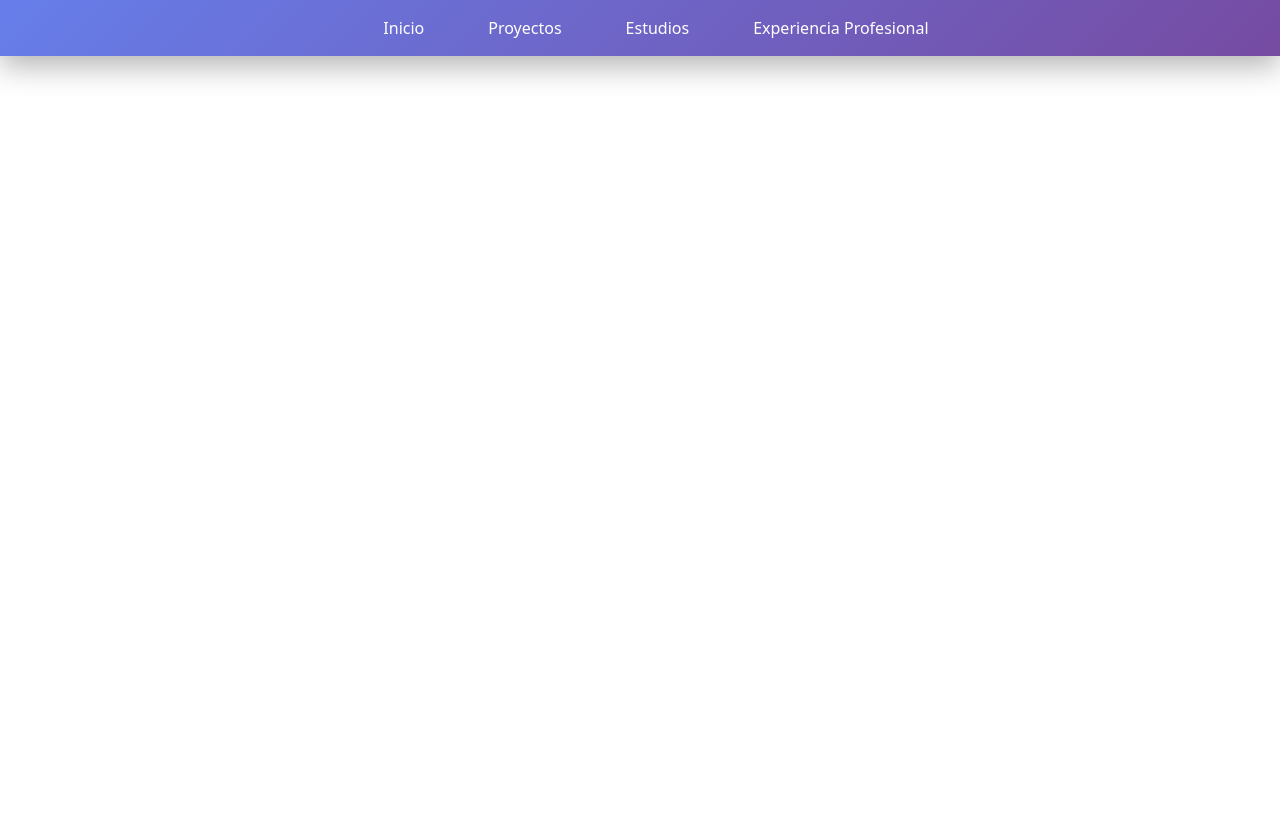
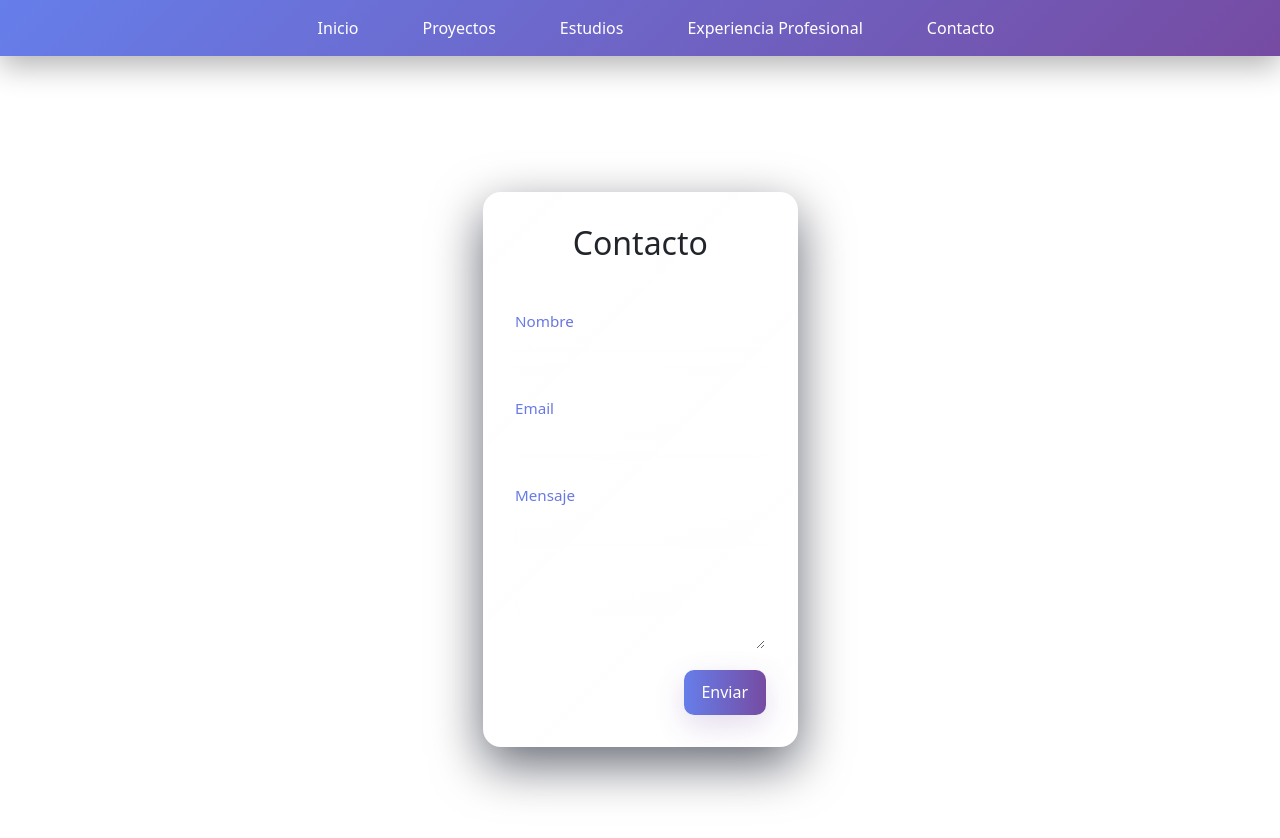
Before and after one commit to lluisespert/web, a React (Vite) app: page /contacto in a window 1280 px wide. Shown: the top 838 px of the page. Before the commit the page ends 800 px from the top, so only its background shows below. Built offline with nearby package versions, Linux system fonts and the light colour scheme.

Commit message:
Componente contacto creado, controlador para mandar el formulario por email, página de contacto hecha

```diff
--- a/src/aplicacion/App.jsx
+++ b/src/aplicacion/App.jsx
@@ -6,6 +6,8 @@ import Navbar from "../components/Navbar.jsx";
 import Home from '../pages/Home.jsx';
 import Proyectos from '../pages/Proyectos.jsx';
 import Estudios from '../pages/Estudios.jsx';
+import Experiencia from '../pages/Experiencia.jsx';
+import Contacto from '../pages/Contacto.jsx';
 
 function App() {
 
@@ -18,6 +20,8 @@ function App() {
           <Route path="/" element={<Home />} />
           <Route path="/proyectos" element={<Proyectos />} />
           <Route path="/estudios" element={<Estudios />} />
+          <Route path="/experiencia" element={<Experiencia />} />
+          <Route path="/contacto" element={<Contacto />} />
         </Routes>
       </ScrollToTop>
     </Router>
--- /dev/null
+++ b/src/components/Contact3D.jsx
@@ -0,0 +1,104 @@
+import React, { useRef, useState } from 'react';
+import '../estilos/estilos.css';
+
+export default function Contact3D() {
+  const cardRef = useRef(null)
+  const [form, setForm] = useState({ name: '', email: '', message: '' })
+  const [status, setStatus] = useState(null)
+
+  function handleMove(e) {
+    const card = cardRef.current
+    if (!card) return
+    const rect = card.getBoundingClientRect()
+    const x = e.clientX - rect.left
+    const y = e.clientY - rect.top
+    const cx = rect.width / 2
+    const cy = rect.height / 2
+    const dx = (x - cx) / cx
+    const dy = (y - cy) / cy
+    const rotY = dx * 8
+    const rotX = -dy * 8
+    card.style.transform = `rotateX(${rotX}deg) rotateY(${rotY}deg) translateZ(0)`
+  }
+
+  function handleLeave() {
+    const card = cardRef.current
+    if (!card) return
+    card.style.transform = `rotateX(0deg) rotateY(0deg)`
+  }
+
+  function handleChange(e) {
+    const { name, value } = e.target
+    setForm(s => ({ ...s, [name]: value }))
+  }
+
+  function handleSubmit(e) {
+    e.preventDefault()
+    if (!form.name || !form.email || !form.message) {
+      setStatus({ type: 'error', text: 'Por favor completa todos los campos.' })
+      return
+    }
+
+    setStatus({ type: 'sending', text: 'Enviando...' })
+
+    // Enviar datos al servidor PHP
+    fetch('/src/controlador/send-email.php', {
+      method: 'POST',
+      headers: {
+        'Content-Type': 'application/json',
+      },
+      body: JSON.stringify(form)
+    })
+      .then(response => response.json())
+      .then(data => {
+        if (data.success) {
+          setStatus({ type: 'success', text: 'Mensaje enviado. ¡Gracias!' })
+          setForm({ name: '', email: '', message: '' })
+        } else {
+          setStatus({ type: 'error', text: data.error || 'Error al enviar el email.' })
+        }
+      })
+      .catch(error => {
+        console.error('Error:', error)
+        setStatus({ type: 'error', text: 'Error en la conexión. Intenta de nuevo.' })
+      })
+  }
+
+  return (
+    <div className="contact-3d-wrapper">
+      <div
+        className="contact-3d-container"
+        onMouseMove={handleMove}
+        onMouseLeave={handleLeave}
+        aria-hidden="false"
+      >
+        <div className="contact-card" ref={cardRef}>
+          <div className="card-face card-front">
+            <h2>Contacto</h2>
+            <p className="muted">¿Tienes un proyecto? Hablemos.</p>
+            <form className="contact-form" onSubmit={handleSubmit} noValidate>
+              <label>
+                Nombre
+                <input name="name" value={form.name} onChange={handleChange} required />
+              </label>
+              <label>
+                Email
+                <input name="email" type="email" value={form.email} onChange={handleChange} required />
+              </label>
+              <label>
+                Mensaje
+                <textarea name="message" value={form.message} onChange={handleChange} required rows={5} />
+              </label>
+              <div className="form-actions">
+                <button type="submit">Enviar</button>
+              </div>
+              {status && (
+                <div className={`form-status ${status.type}`}>{status.text}</div>
+              )}
+            </form>
+          </div>
+        </div>
+      </div>
+    </div>
+  )
+}
--- a/src/components/Navbar.jsx
+++ b/src/components/Navbar.jsx
@@ -19,6 +19,9 @@ function Navbar() {
           <li className="navbar-item">
             <Link to="/experiencia" className="navbar-link">Experiencia Profesional</Link>
           </li>
+          <li className="navbar-item">
+            <Link to="/contacto" className="navbar-link">Contacto</Link>
+          </li>
         </ul>
       </div>
     </nav>
--- a/src/estilos/estilos.css
+++ b/src/estilos/estilos.css
@@ -278,3 +278,94 @@ body {
     grid-template-columns: 1fr;
   }
 }
+
+  /* 3D Contact form styles */
+  .contact-3d-wrapper {
+    display: flex;
+    justify-content: center;
+    padding: 2rem 1rem;
+  }
+  .contact-3d-container {
+    perspective: 1200px;
+    width: 100%;
+    max-width: 720px;
+    margin: 0 auto;
+  }
+  .contact-card {
+    transform-style: preserve-3d;
+    transition: transform 300ms cubic-bezier(.2,.9,.3,1), box-shadow 300ms;
+    background: linear-gradient(135deg, rgba(255,255,255,0.04), rgba(255,255,255,0.02));
+    border-radius: 18px;
+    padding: 2rem;
+    box-shadow: 0 18px 50px rgba(2,6,23,0.6), inset 0 1px 0 rgba(255,255,255,0.03);
+    will-change: transform;
+  }
+  .card-face h2 {
+    margin-top: 0;
+    margin-bottom: 0.25rem;
+    font-size: 2rem;
+  }
+  .card-face .muted {
+    margin: 0 0 1.25rem 0;
+    color: rgba(255,255,255,0.7);
+  }
+  .contact-form {
+    display: grid;
+    gap: 0.75rem;
+  }
+  .contact-form label {
+    display: flex;
+    flex-direction: column;
+    text-align: left;
+    font-size: 0.95rem;
+    background: linear-gradient(135deg, #667eea 0%, #764ba2 100%);
+    -webkit-background-clip: text;
+    -webkit-text-fill-color: transparent;
+    background-clip: text;
+  }
+  .contact-form input,
+  .contact-form textarea {
+    margin-top: 0.4rem;
+    padding: 0.65rem 0.8rem;
+    border-radius: 10px;
+    border: 1px solid rgba(255,255,255,0.06);
+    background: linear-gradient(180deg, rgba(255,255,255,0.02), rgba(255,255,255,0.01)) !important;
+    color: #000000 !important;
+    -webkit-text-fill-color: #000000;
+    font: inherit;
+    outline: none;
+    transition: box-shadow 180ms, transform 180ms;
+    caret-color: #764ba2;
+  }
+  .contact-form input:focus,
+  .contact-form textarea:focus {
+    box-shadow: 0 6px 20px rgba(100,110,255,0.12);
+    transform: translateY(-2px);
+    border-color: rgba(100,110,255,0.45);
+  }
+  .form-actions {
+    display: flex;
+    justify-content: flex-end;
+    margin-top: 0.5rem;
+  }
+  .form-actions button {
+    background: linear-gradient(90deg,#667eea,#764ba2);
+    color: white;
+    border: none;
+    padding: 0.65rem 1.1rem;
+    border-radius: 10px;
+    box-shadow: 0 10px 30px rgba(118,75,162,0.2);
+  }
+  .form-status {
+    margin-top: 0.6rem;
+    font-weight: 600;
+  }
+  .form-status.sending { color: #ffd166; }
+  .form-status.success { color: #8ef6a9; }
+  .form-status.error { color: #ff8b8b; }
+
+  /* Small screens */
+  @media (max-width: 520px) {
+    .contact-card { padding: 1.25rem; border-radius: 12px; }
+    .card-face h2 { font-size: 1.5rem }
+  }
--- /dev/null
+++ b/src/pages/Contacto.jsx
@@ -0,0 +1,15 @@
+
+import React from 'react'
+import Contact3D from '../components/Contact3D'
+import '../estilos/estilos.css';
+
+function Contacto() {
+	return (
+		<main style={{ display: 'flex', justifyContent: 'center', padding: '3rem 1rem' }}>
+			<div style={{ maxWidth: 900, width: '100%' }}>
+				<Contact3D />
+			</div>
+		</main>
+	)
+}
+export default Contacto;
--- /dev/null
+++ b/src/pages/Experiencia.jsx
@@ -0,0 +1,73 @@
+import React from 'react';
+import "../estilos/estilos.css";
+
+function Experiencia() {
+
+    const experiencias = [
+            {
+      id: 1,
+      titulo: 'Técnico de Implantación de Sistemas',
+      empresa: 'SanusTech',
+      fecha: 'Diciembre 2025 - Actualidad'
+    },
+    {
+      id: 2,
+      titulo: 'Administrador de Datos',
+      empresa: 'McBath',
+      fecha: 'Mayo 2024 - Agosto 2024'
+    },
+    {
+      id: 3,
+      titulo: 'Grabador de Datos',
+      empresa: 'Ayuntamiento de Andilla',
+      fecha: 'Octubre 2023 - Mayo 2024'
+    },
+    {
+      id: 4,
+      titulo: 'Administrador de Sistemas y Desarrollador Web',
+      empresa: 'Intercontainder S.A',
+      fecha: 'Abril 2021 - Octubre 2021'
+    },
+    {
+      id: 5,
+      titulo: 'Administrador de Sistemas y Desarrollador Web',
+      empresa: 'Ayuntamiento de Andilla',
+      fecha: 'Noviembre 2018 - Noviembre 2019'
+    },
+    {
+      id: 6,
+      titulo: 'Administrador de Sistemas',
+      empresa: 'Indra.',
+      fecha: 'Diciembre 2017 - Febrero 2018'
+    },
+    {
+      id: 7,
+      titulo: 'Técnico Microinformático',
+      empresa: 'PcBox.',
+      fecha: 'Abril 2014 - Junio 2015'
+    },
+    {
+      id: 8,
+      titulo: 'Auxiliar Administrativo',
+      empresa: 'Novaula',
+      fecha: 'Mayo 2011 - Octubre 2011'
+    }
+    ];
+
+      return (
+    <div className="proyectos-container">
+      <h1 className="proyectos-title">Mi Experiencia Profesional</h1>
+      <div className="proyectos-grid">
+        {experiencias.map((experiencia) => (
+          <div key={experiencia.id} className="proyecto-card">
+            <h3 className="proyecto-titulo">{experiencia.titulo}</h3>
+            <p className="proyecto-descripcion">{experiencia.empresa}</p>
+            <p className="proyecto-descripcion">{experiencia.fecha}</p>
+          </div>
+        ))}
+      </div>
+    </div>
+  );
+}
+
+export default Experiencia;
```
Also changed, not shown: 1 other file (tests, documents, lock files or other folders).
